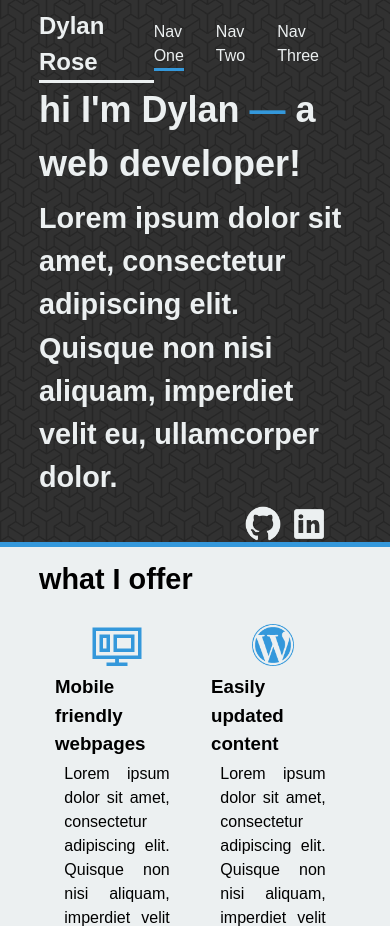
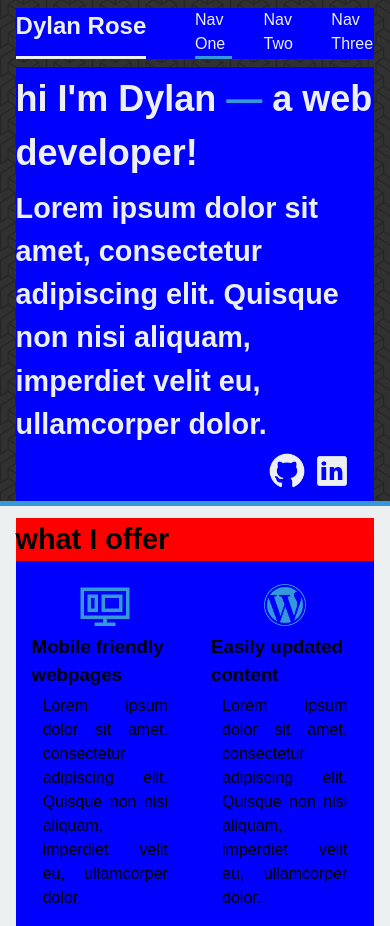
Before and after one commit to drose379/Personal-3, a plain HTML site: page index.html in a window 390 px wide. Shown: the top 926 px of the page. Drawn offline with Linux system fonts and the light colour scheme.

Commit message:
responsive work

```diff
--- a/index.html
+++ b/index.html
@@ -2,6 +2,7 @@
 <html>
 <head>
   <link rel="stylesheet" type="text/css" href="main.css" />
+  <link rel="stylesheet" type="text/css" href="main-sm.css" media="(max-width: 900px)" />
 </head>
 <body>
 
--- /dev/null
+++ b/main-sm.css
@@ -0,0 +1,24 @@
+nav {
+  width: 92%;
+  background-color: blue;
+}
+
+#landing-text {
+  background-color: blue;
+  width: 92%;
+}
+
+#landing-bottom h2 {
+  background-color: red;
+  width: 92% !important;
+}
+
+#landing-bottom #wrap {
+  background-color: blue;
+  width: 92%;
+}
+
+#projects h2 {
+  background-color: red;
+  width: 92% !important;
+}
--- a/main.css
+++ b/main.css
@@ -49,7 +49,7 @@ nav {
   display: flex;
   width: 80%;
   margin-top: 2%;
-
+  margin-bottom: 2%;
   max-width: 1300px;
 }
 
@@ -78,6 +78,10 @@ nav #nav-right {
 
 nav #nav-right a:nth-child(1) {
   border-bottom-color: #3498db;
+}
+
+nav #nav-right a:nth-child(3) {
+  margin-right: 0;
 }
 
 nav #nav-right a {
@@ -119,6 +123,7 @@ nav #nav-right a:hover {
   display: flex;
   justify-content: flex-end;
   margin-right: 1em;
+  margin-bottom: 2%;
 }
 
 #landing-text #icon-container img {
```
